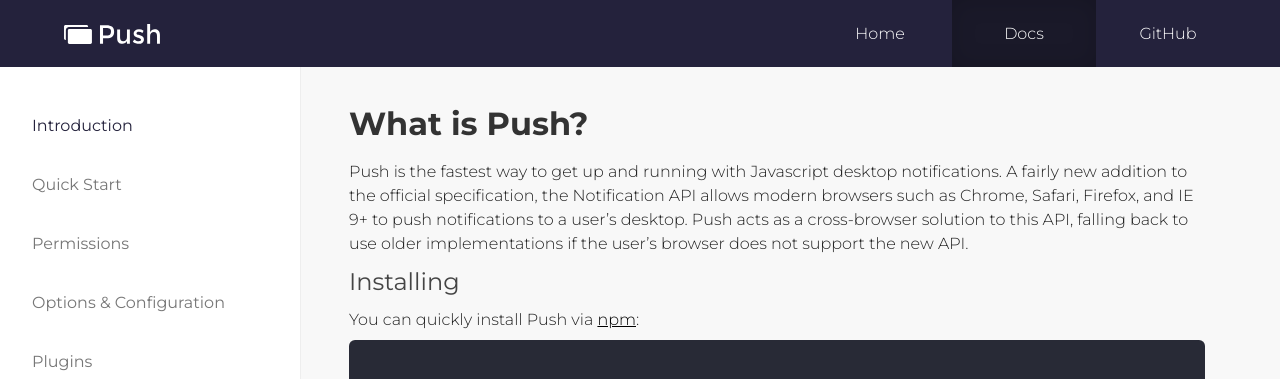
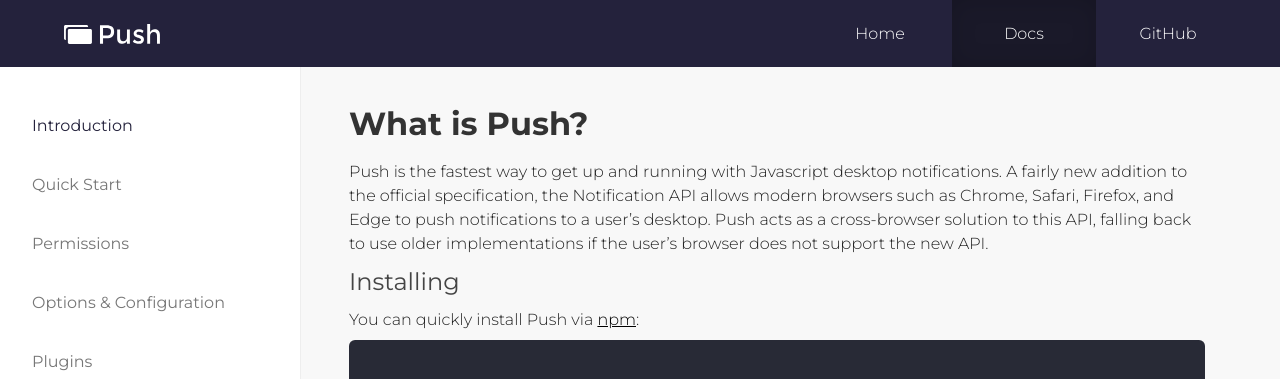
Before and after one commit to Nickersoft/push.js, a Jekyll site: the page built from docs/introduction.md, in a window 1280 px wide and 1127 px high. Shown: the top 379 px of the window. Built offline with Jekyll 4.4.1, drawn with Linux system fonts in a browser that asks for light colours; comment, search, counter and statistics services are not loaded.

Commit message:
FIX(Browser Support): Removed IE and added Edge
IE9+ was wrongly claimed to be supported. Edge however, is supports Notifications.

```diff
--- a/docs/introduction.md
+++ b/docs/introduction.md
@@ -7,7 +7,7 @@
 
 # What is Push?
 
-Push is the fastest way to get up and running with Javascript desktop notifications. A fairly new addition to the official specification, the Notification API allows modern browsers such as Chrome, Safari, Firefox, and IE 9+ to push notifications to a user's desktop. Push acts as a cross-browser solution to this API, falling back to use older implementations if the user's browser does not support the new API.
+Push is the fastest way to get up and running with Javascript desktop notifications. A fairly new addition to the official specification, the Notification API allows modern browsers such as Chrome, Safari, Firefox, and Edge to push notifications to a user's desktop. Push acts as a cross-browser solution to this API, falling back to use older implementations if the user's browser does not support the new API.
 
 ## Installing
 
```
